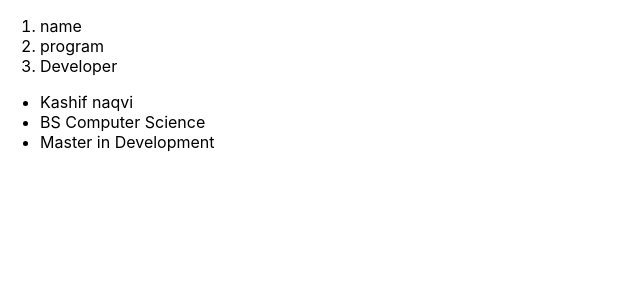
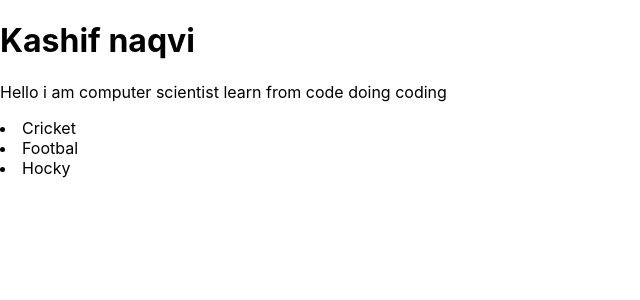
Before and after one commit to Kashif1Naqvi/practical_learning_ereact, a React (Create React App) app: page / in a window 1280 px wide. Shown: the top 300 px of the page, without its empty margins (0-640 px from the left). Built offline with nearby package versions, Linux system fonts and the light colour scheme.

Commit message:
seprate components

```diff
--- /dev/null
+++ b/src/components/MyInfo.js
@@ -0,0 +1,15 @@
+import React from "react";
+
+function MyInfo(){
+  return(
+      <div>
+          <h1>Kashif naqvi</h1>
+          <p>Hello i am computer scientist learn from code doing coding </p>
+            <li>Cricket</li>
+            <li>Footbal</li>
+            <li>Hocky</li>
+      </div>
+  );
+}
+
+export default MyInfo;
--- a/src/index.js
+++ b/src/index.js
@@ -1,28 +1,37 @@
 import React from 'react';
 import ReactDOM from 'react-dom';
 import './index.css';
-// import App from './App';
 import * as serviceWorker from './serviceWorker';
+import MyInfo from './components/MyInfo';
+ReactDOM.render(<MyInfo/>,document.getElementById('root'));
 
-// functional components remembers that first letter must be a capital
-function MyApp(){
-  return(
-    <div>
-      <ol>
-        <li>name</li>
-        <li>program</li>
-        <li>Developer</li>
-      </ol>
-      <ul>
-        <li>Kashif naqvi</li>
-        <li>BS Computer Science</li>
-        <li>Master in Development</li>
-      </ul>
-    </div>
-  )
-}
-// i can close this in single tag because this is reactJs
-ReactDOM.render(<MyApp />, document.getElementById('root'));
+//----------------------------Funtional component start---------------------------
+
+// // functional components remembers that first letter must be a capital
+// function MyApp(){
+//   return(
+//     <div>
+//       <ol>
+//         <li>name</li>
+//         <li>program</li>
+//         <li>Developer</li>
+//       </ol>
+//       <ul>
+//         <li>Kashif naqvi</li>
+//         <li>BS Computer Science</li>
+//         <li>Master in Development</li>
+//       </ul>
+//     </div>
+//   )
+// }
+// // i can close this in single tag because this is reactJs
+// ReactDOM.render(<MyApp />, document.getElementById('root'));
+//----------------------------Funtional component End---------------------------
+
+
+
+
+//----------------------------Display list start---------------------------
 
 // For displaying listed items remember write sub chaild in one tag other wise error let's see bellow
 
@@ -34,6 +43,14 @@ ReactDOM.render(<MyApp />, document.getElementById('root'));
 //   </ul>
 //   , document.getElementById('root'));
 
+
+
+//----------------------------Display list End---------------------------
+
+
+
+//----------------------------Show Hello world start---------------------------
+
 // hello world Show
 // ReactDOM.render(
 // <div>
@@ -41,4 +58,11 @@ ReactDOM.render(<MyApp />, document.getElementById('root'));
 //   <p>This is paragraph</p>
 // </div>,
 //  document.getElementById('root'));
+
+
+
+
+
+//----------------------------Show Hello world End---------------------------
+
 serviceWorker.unregister();
```
